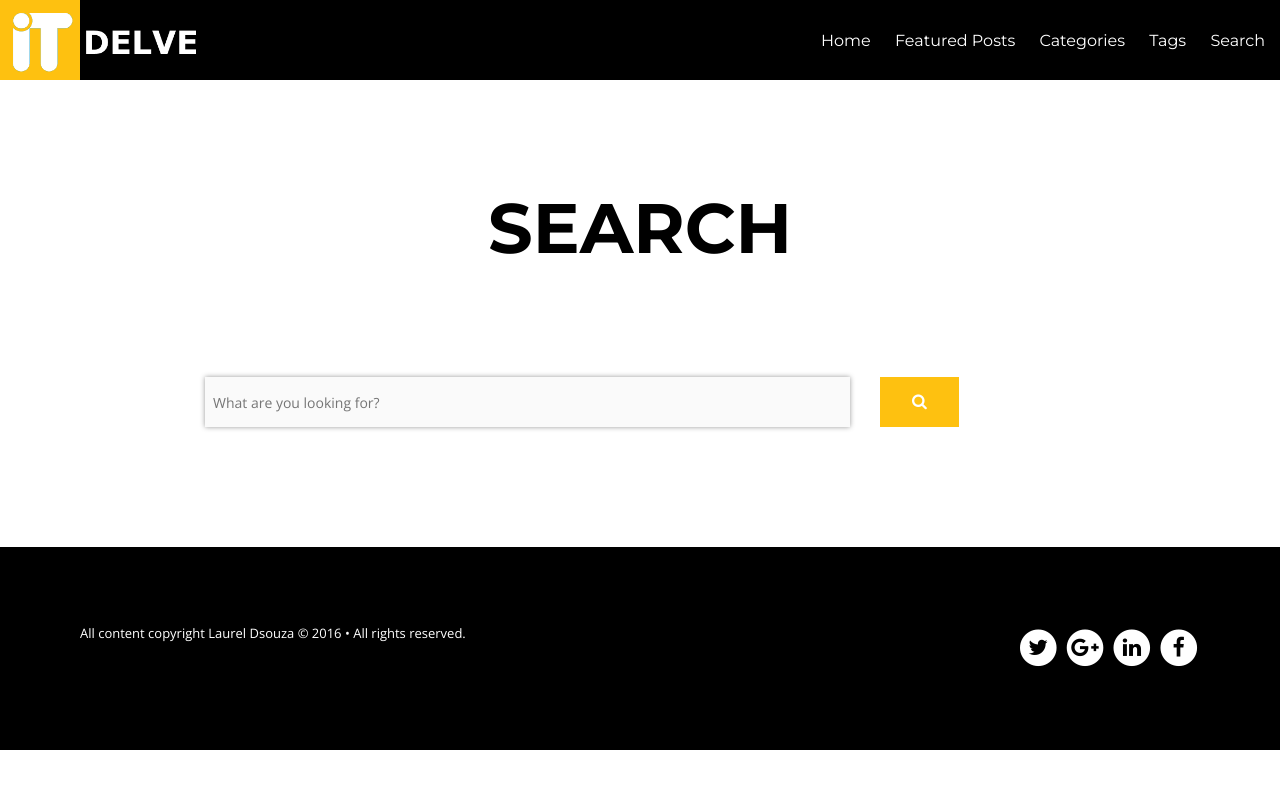
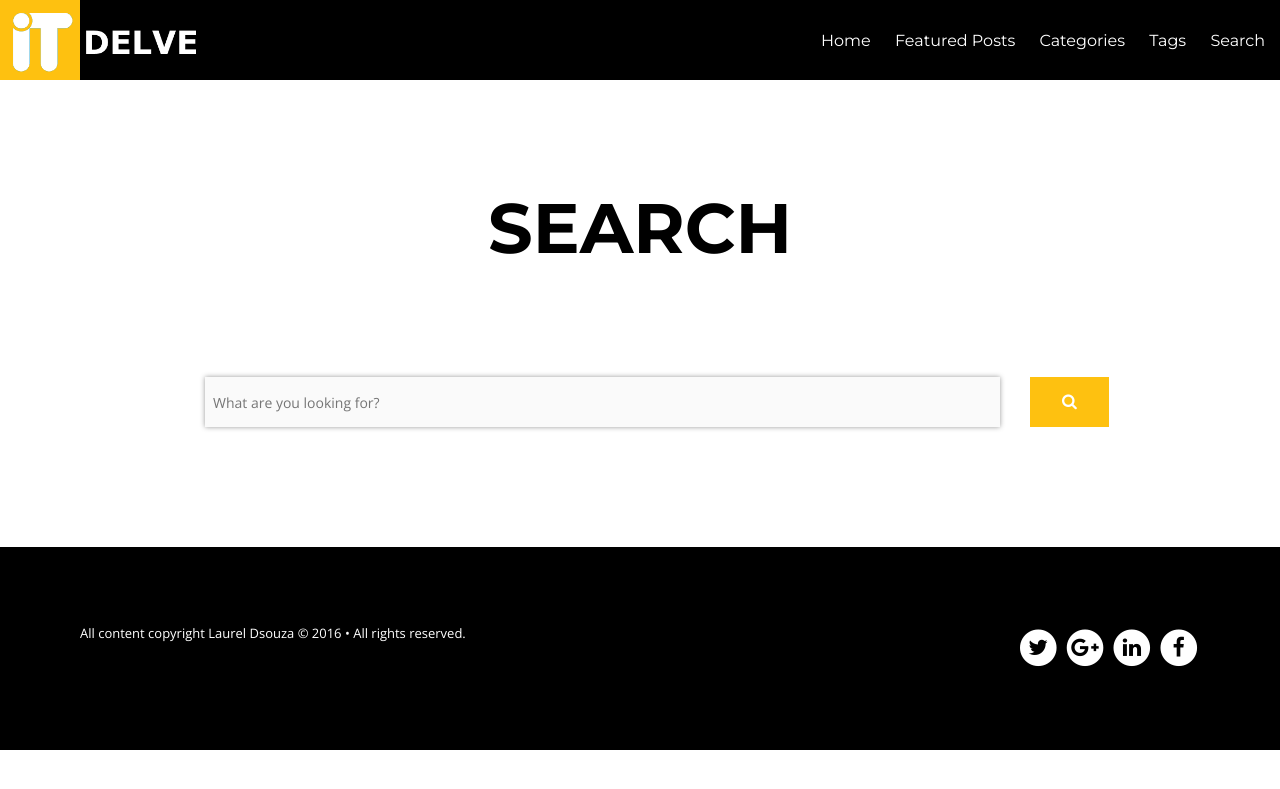
Before and after one commit to ldsouza/ldsouza.github.io, a Jekyll site: the page built from search/index.md, in a window 1280 px wide. Shown: the top 789 px of the page. Built offline with Jekyll 4.4.1, drawn with Linux system fonts in a browser that asks for light colours; nearby versions of some CDN libraries.

Commit message:
Update index.md

```diff
--- a/search/index.md
+++ b/search/index.md
@@ -16,10 +16,10 @@ sitemap: false
 <div class="row">
   <div class="small-12 columns">
 <form method="get" action="{{ site.url }}/search/" data-search-form class="simple-search">
-   <div class="small-9 columns">
+   <div class="small-11 columns">
   <input style="height: 50px; border-width:0px;" type="search" name="q" id="q" placeholder="What are you looking for?" data-search-input autofocus />
 		 </div>
- <div class="small-3 columns">
+ <div class="small-1 columns">
 <button style="height: 50px; background-color: #FEC110;" type="submit"><i class="fa fa-search"></i></button>
   </div>
 </form>
```
